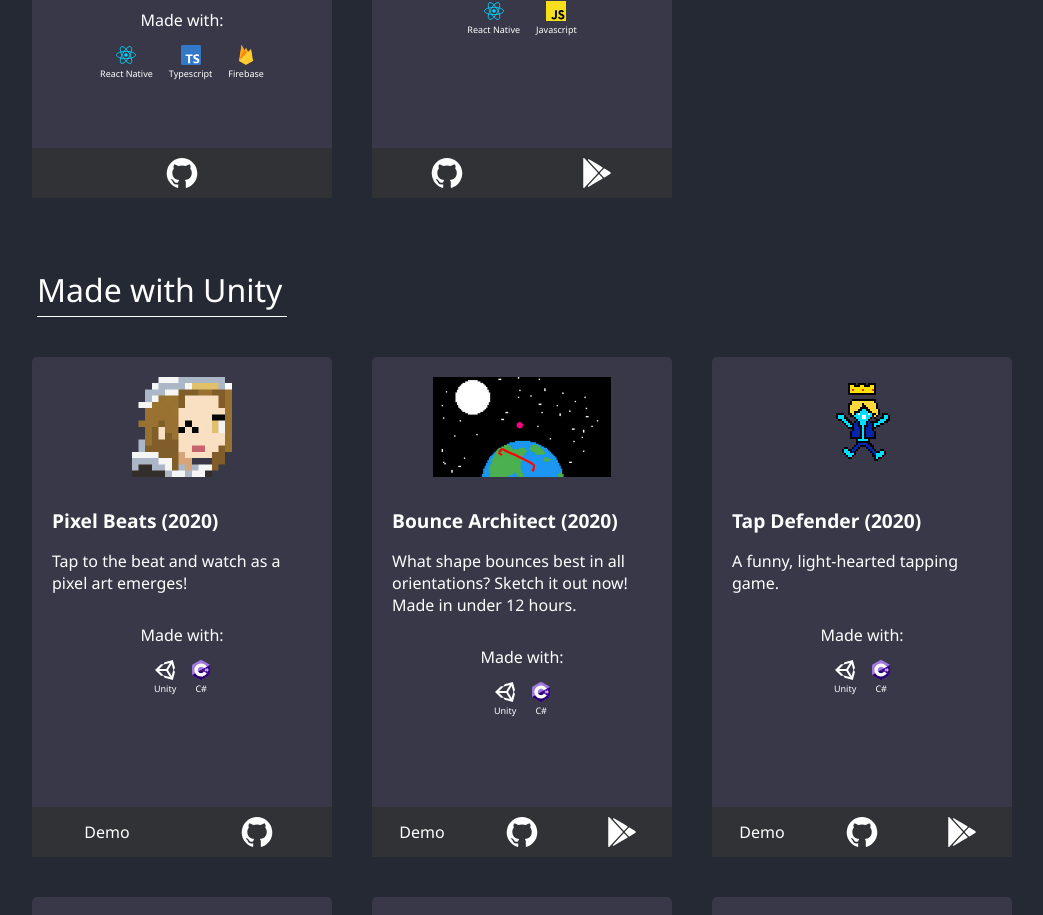
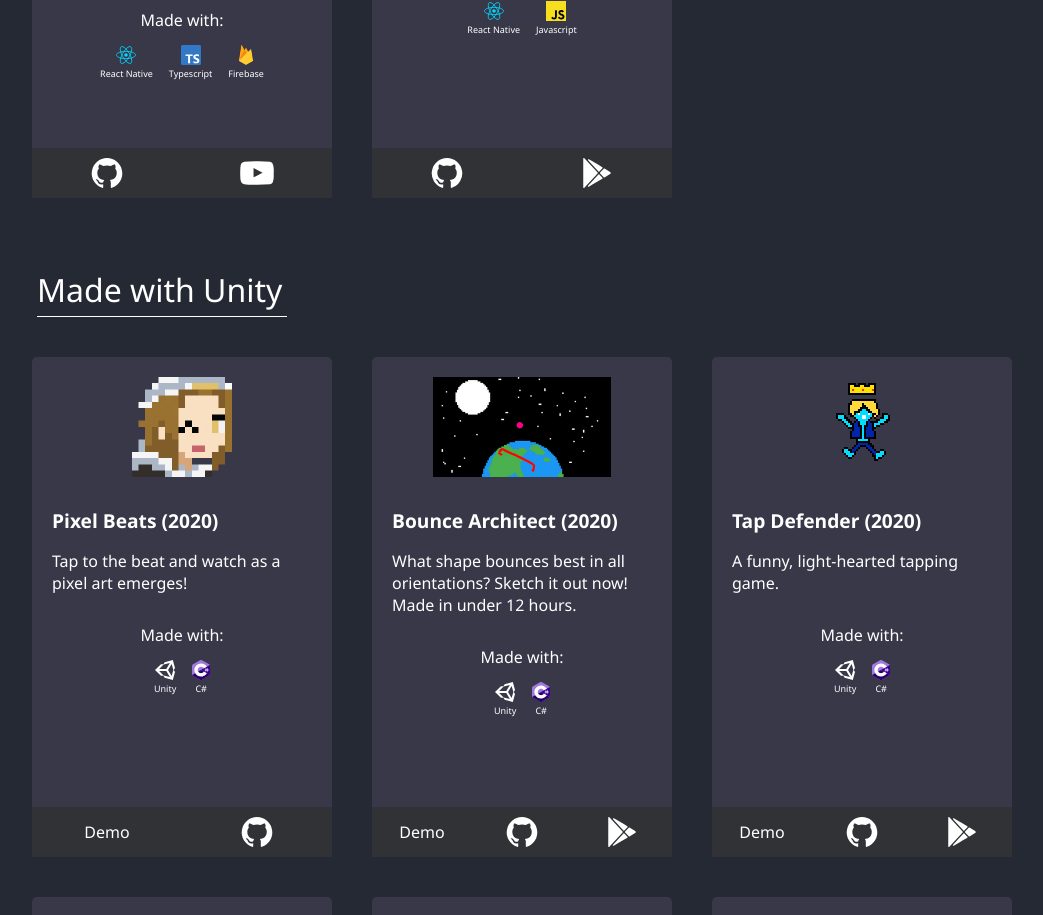
Before and after one commit to AjayLiu/ajayliu.com, a Next.js app: page /games in a window 1280 px wide. Shown: the part 4471-5386 px from the top of the page, without its empty margins (52-1095 px from the left). Built offline with nearby package versions, Linux system fonts and the light colour scheme.

Commit message:
Add YouTube link to Verde

```diff
--- a/src/components/ProjectItem/ProjectItem.tsx
+++ b/src/components/ProjectItem/ProjectItem.tsx
@@ -9,6 +9,7 @@ interface Props {
   link?: string;
   githubLink?: string;
   playstoreLink?: string;
+  youtubeLink?: string;
   madeWith: Array<Skill>;
 }
 
@@ -47,6 +48,11 @@ const ProjectItem: React.FC<Props> = (props) => {
             <img src="/img/playstore.svg" alt="playstore logo" width="30px" />
           </a>
         )}
+        {props.youtubeLink && (
+          <a className={styles.link} href={props.youtubeLink}>
+            <img src="/img/youtube.svg" alt="youtube logo" width="40px" />
+          </a>
+        )}
       </div>
     </div>
   );
--- a/src/components/Projects/Projects.tsx
+++ b/src/components/Projects/Projects.tsx
@@ -205,6 +205,7 @@ const Projects: React.FC = () => {
             image="/img/verde.png"
             title="Verde (2023)"
             githubLink="https://github.com/AjayLiu/verde"
+            youtubeLink="https://www.youtube.com/watch?v=o1LMi6rVhtw"
             description="A social media app where users upload photos of themselves completing fun sustainability challenges!"
             madeWith={findSkillsWithNames([
               "React Native",
```
